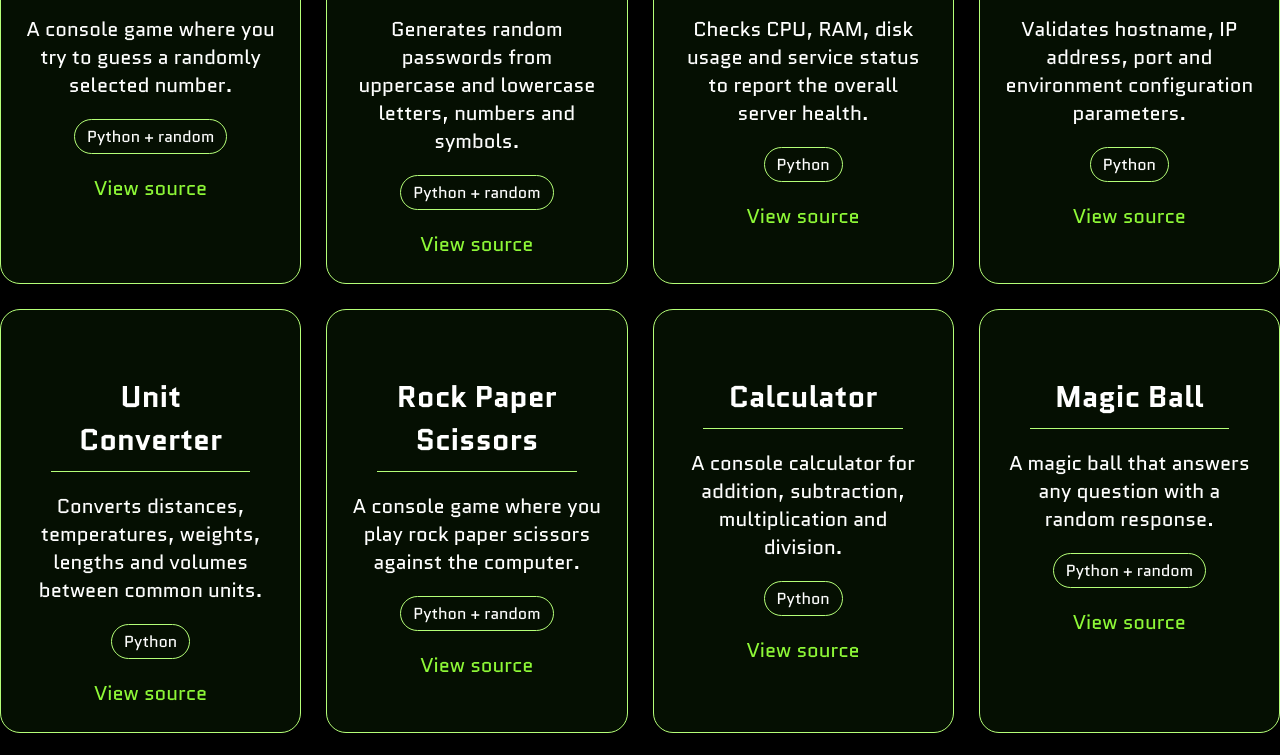
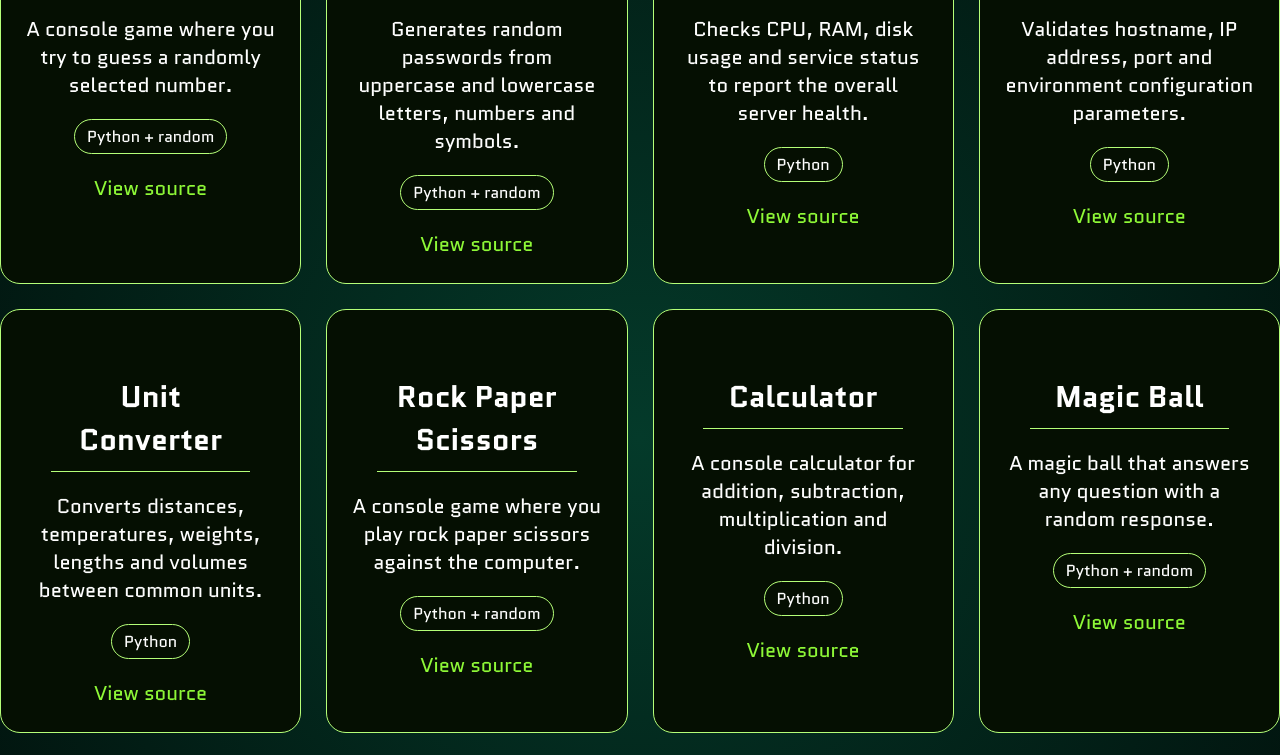
Before and after one commit to za1xht0/python-playground, a plain HTML site: page docs/index.html in a window 1280 px wide. Shown: the part 530-1285 px from the top of the page. Drawn offline with Linux system fonts and the light colour scheme.

Commit message:
update index and style

```diff
--- a/docs/index.html
+++ b/docs/index.html
@@ -4,6 +4,7 @@
     <meta charset="UTF-8">
     <meta name="viewport" content="width=device-width, initial-scale=1.0">
     <title>Python Playground</title>
+    <link rel="icon" type="image/png" href="https://cdn-icons-png.flaticon.com/512/5968/5968544.png">
     <link rel="stylesheet" href="style.css">
     <link rel="preconnect" href="https://fonts.googleapis.com">
     <link rel="preconnect" href="https://fonts.gstatic.com" crossorigin>
--- a/docs/style.css
+++ b/docs/style.css
@@ -53,6 +53,7 @@ a.button:hover {
     background-color: #316001;
 }
 body{
+    background: radial-gradient(circle, #043a2a, #000000);
     font-family: 'Quantico', sans-serif;
     background-color: #000000;
 }
```
